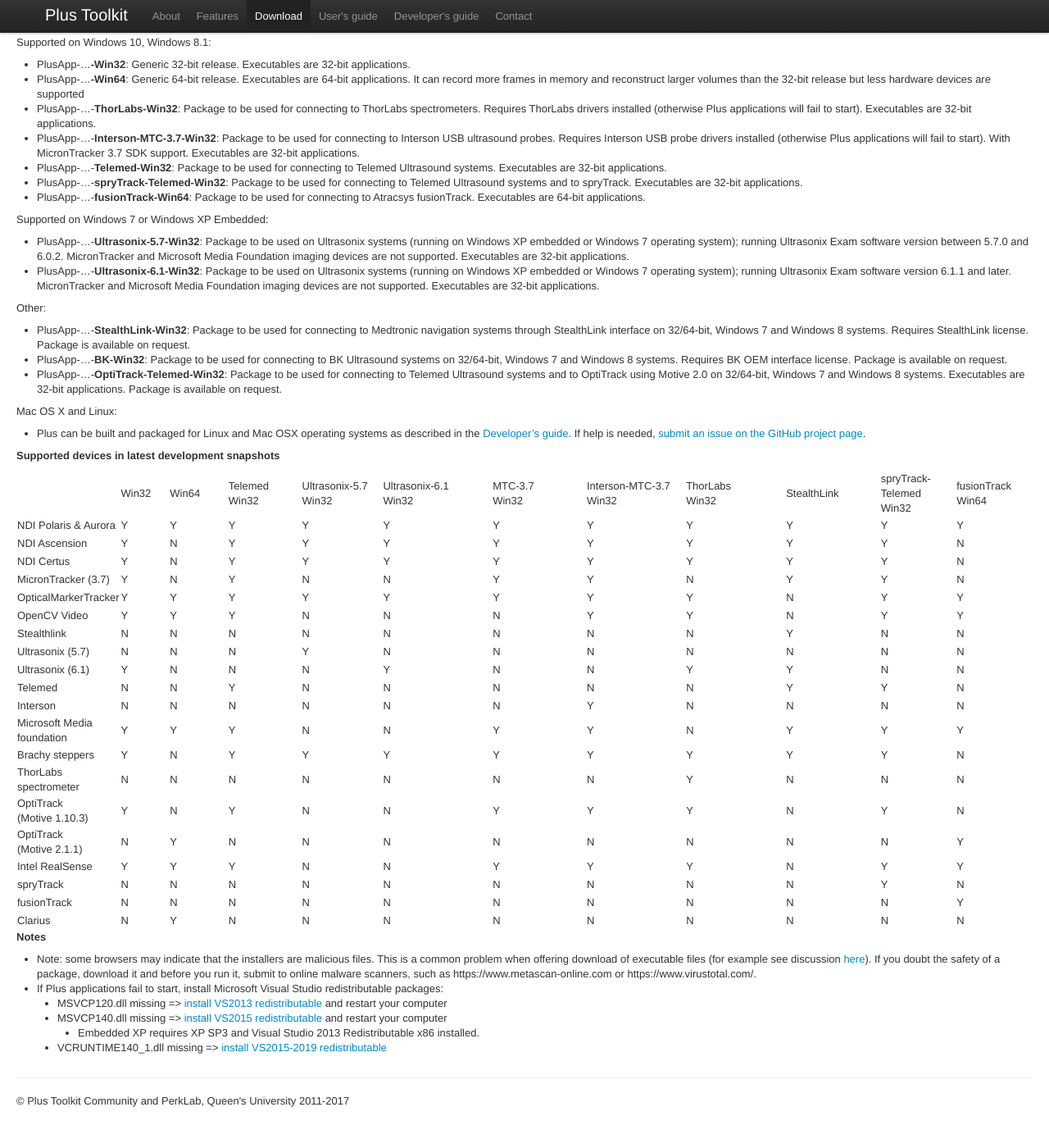
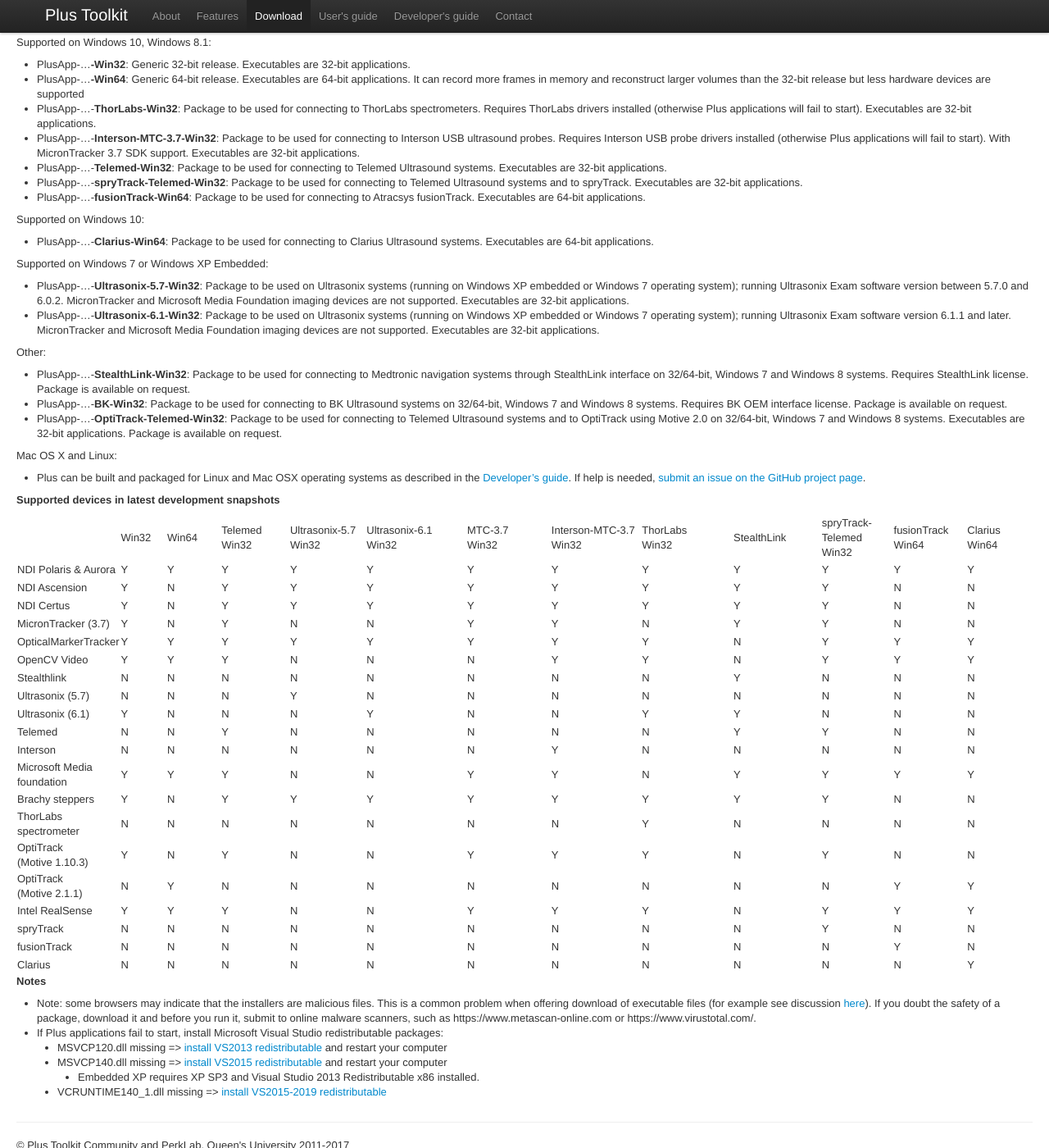
Before and after one commit to PlusToolkit/plustoolkit.github.io, a Jekyll site: the page built from download.md, in a window 1280 px wide and 1400 px high, scrolled down 239 px. Shown: the whole window at 82% size. Built offline with Jekyll 4.4.1, drawn with Linux system fonts in a browser that asks for light colours.

Commit message:
Update download.md

```diff
--- a/download.md
+++ b/download.md
@@ -26,6 +26,9 @@
 - PlusApp-...-**spryTrack-Telemed-Win32**: Package to be used for connecting to Telemed Ultrasound systems and to spryTrack. Executables are 32-bit applications.
 - PlusApp-...-**fusionTrack-Win64**: Package to be used for connecting to Atracsys fusionTrack. Executables are 64-bit applications.
 
+Supported on Windows 10:
+- PlusApp-...-**Clarius-Win64**: Package to be used for connecting to Clarius Ultrasound systems. Executables are 64-bit applications.
+
 Supported on Windows 7 or Windows XP Embedded:
 - PlusApp-...-**Ultrasonix-5.7-Win32**: Package to be used on Ultrasonix systems (running on Windows XP embedded or Windows 7 operating system); running Ultrasonix Exam software version between 5.7.0 and 6.0.2. MicronTracker and Microsoft Media Foundation imaging devices are not supported. Executables are 32-bit applications.
 - PlusApp-...-**Ultrasonix-6.1-Win32**: Package to be used on Ultrasonix systems (running on Windows XP embedded or Windows 7 operating system); running Ultrasonix Exam software version 6.1.1 and later. MicronTracker and Microsoft Media Foundation imaging devices are not supported. Executables are 32-bit applications.
@@ -42,6 +45,9 @@
 
 <table border="0" cellspacing="0">
 	<colgroup>
+		<col />
+		<col />
+		<col />
 		<col />
 		<col />
 		<col />
@@ -74,9 +80,12 @@
 			Win32</td>
 			<td style="width: 99px;">fusionTrack<br />
 			Win64</td>
+			<td style="width: 99px;">Clarius<br />
+			Win64</td>
 		</tr>
 		<tr height="20">
 			<td height="20" style="height: 20px;">NDI Polaris &amp; Aurora</td>
+			<td>Y</td>
 			<td>Y</td>
 			<td>Y</td>
 			<td>Y</td>
@@ -102,6 +111,7 @@
 			<td>Y</td>
 			<td>Y</td>
 			<td>N</td>
+			<td>N</td>
 		</tr>
 		<tr height="20">
 			<td height="20" style="height: 20px;">NDI Certus</td>
@@ -115,6 +125,7 @@
 			<td>Y</td>
 			<td>Y</td>
 			<td>Y</td>
+			<td>N</td>
 			<td>N</td>
 		</tr>
 		<tr height="20">
@@ -130,6 +141,7 @@
 			<td>Y</td>
 			<td>Y</td>
 			<td>N</td>
+			<td>N</td>
 		</tr>
 		<tr height="20">
 			<td height="20" style="height: 20px;">OpticalMarkerTracker</td>
@@ -142,6 +154,7 @@
 			<td>Y</td>
 			<td>Y</td>
 			<td>N</td>
+			<td>Y</td>
 			<td>Y</td>
 			<td>Y</td>
 		</tr>
@@ -158,6 +171,7 @@
 			<td>N</td>
 			<td>Y</td>
 			<td>Y</td>
+			<td>Y</td>
 		</tr>
 		<tr height="20">
 			<td height="20" style="height: 20px;">Stealthlink</td>
@@ -172,6 +186,7 @@
 			<td>Y</td>
 			<td>N</td>
 			<td>N</td>
+			<td>N</td>
 		</tr>
 		<tr height="20">
 			<td height="20" style="height: 20px;">Ultrasonix (5.7)</td>
@@ -179,6 +194,7 @@
 			<td>N</td>
 			<td>N</td>
 			<td>Y</td>
+			<td>N</td>
 			<td>N</td>
 			<td>N</td>
 			<td>N</td>
@@ -200,6 +216,7 @@
 			<td>Y</td>
 			<td>N</td>
 			<td>N</td>
+			<td>N</td>
 		</tr>
 		<tr height="20">
 			<td height="20" style="height: 20px;">Telemed</td>
@@ -214,6 +231,7 @@
 			<td>Y</td>
 			<td>Y</td>
 			<td>N</td>
+			<td>N</td>
 		</tr>
 		<tr height="20">
 			<td height="20" style="height: 20px;">Interson</td>
@@ -224,6 +242,7 @@
 			<td>N</td>
 			<td>N</td>
 			<td>Y</td>
+			<td>N</td>
 			<td>N</td>
 			<td>N</td>
 			<td>N</td>
@@ -242,6 +261,7 @@
 			<td>Y</td>
 			<td>Y</td>
 			<td>Y</td>
+			<td>Y</td>
 		</tr>
 		<tr height="20">
 			<td height="20" style="height: 20px;">Brachy steppers</td>
@@ -256,6 +276,7 @@
 			<td>Y</td>
 			<td>Y</td>
 			<td>N</td>
+			<td>N</td>
 		</tr>
 		<tr height="20">
 			<td height="20" style="height: 20px;">ThorLabs spectrometer</td>
@@ -267,6 +288,7 @@
 			<td>N</td>
 			<td>N</td>
 			<td>Y</td>
+			<td>N</td>
 			<td>N</td>
 			<td>N</td>
 			<td>N</td>
@@ -284,6 +306,7 @@
 			<td>N</td>
 			<td>Y</td>
 			<td>N</td>
+			<td>N</td>
 		</tr>
 		<tr height="20">
 			<td height="20" style="height: 20px;">OptiTrack<br />(Motive 2.1.1)</td>
@@ -298,6 +321,7 @@
 			<td>N</td>
 			<td>N</td>
 			<td>Y</td>
+			<td>Y</td>
 		</tr>
 		<tr height="20">
 			<td height="20" style="height: 20px;">Intel RealSense</td>
@@ -310,6 +334,7 @@
 			<td>Y</td>
 			<td>Y</td>
 			<td>N</td>
+			<td>Y</td>
 			<td>Y</td>
 			<td>Y</td>
 		</tr>
@@ -326,6 +351,7 @@
 			<td>N</td>
 			<td>Y</td>
 			<td>N</td>
+			<td>N</td>
 		</tr>
 		<tr height="20">
 			<td height="20" style="height: 20px;">fusionTrack</td>
@@ -340,11 +366,10 @@
 			<td>N</td>
 			<td>N</td>
 			<td>Y</td>
+			<td>N</td>
 		</tr>
 		<tr height="20">
 			<td height="20" style="height: 20px;">Clarius</td>
-			<td>N</td>
-			<td>Y</td>
 			<td>N</td>
 			<td>N</td>
 			<td>N</td>
@@ -354,6 +379,9 @@
 			<td>N</td>
 			<td>N</td>
 			<td>N</td>
+			<td>N</td>
+			<td>N</td>
+			<td>Y</td>
 		</tr>
 	</tbody>
 </table>
```
